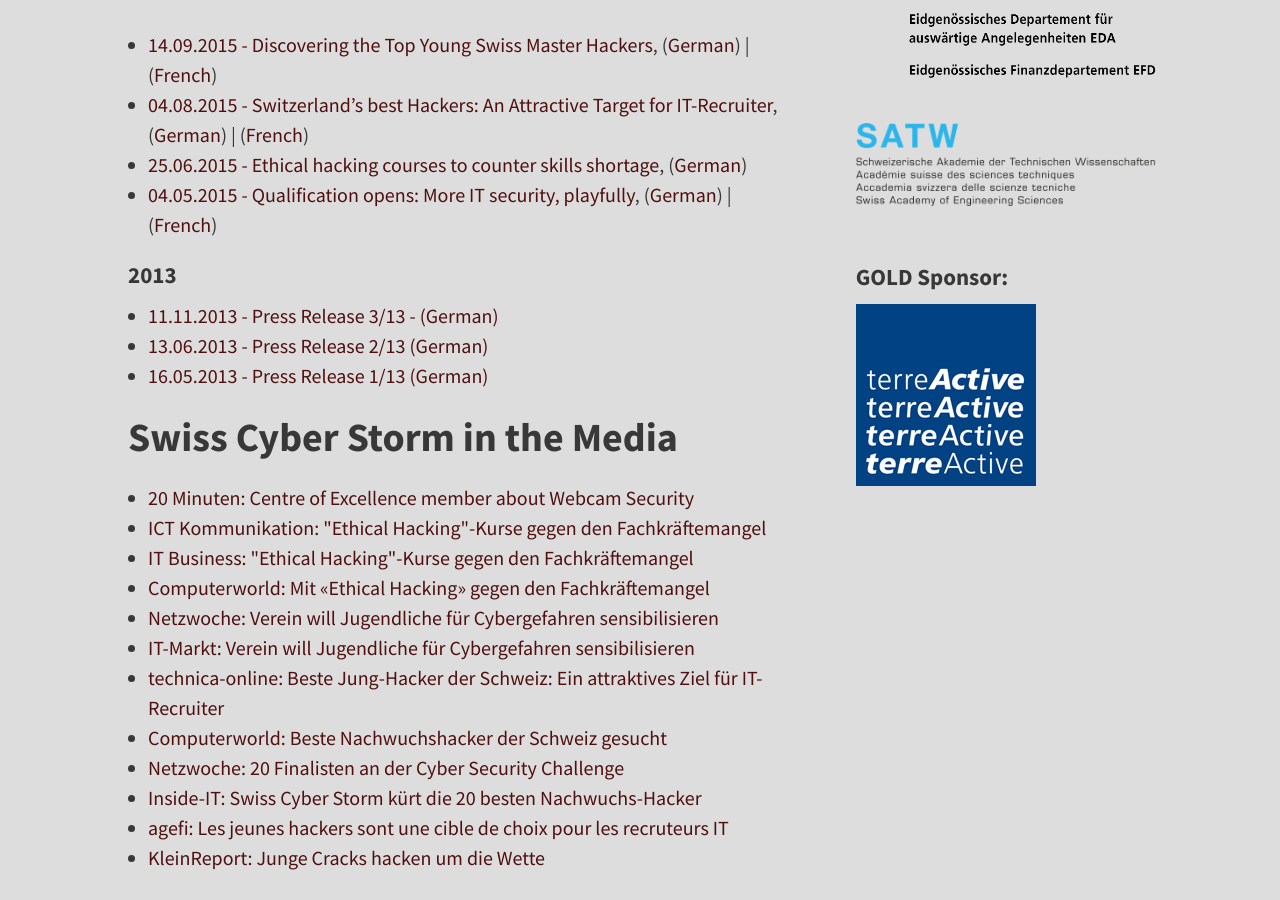
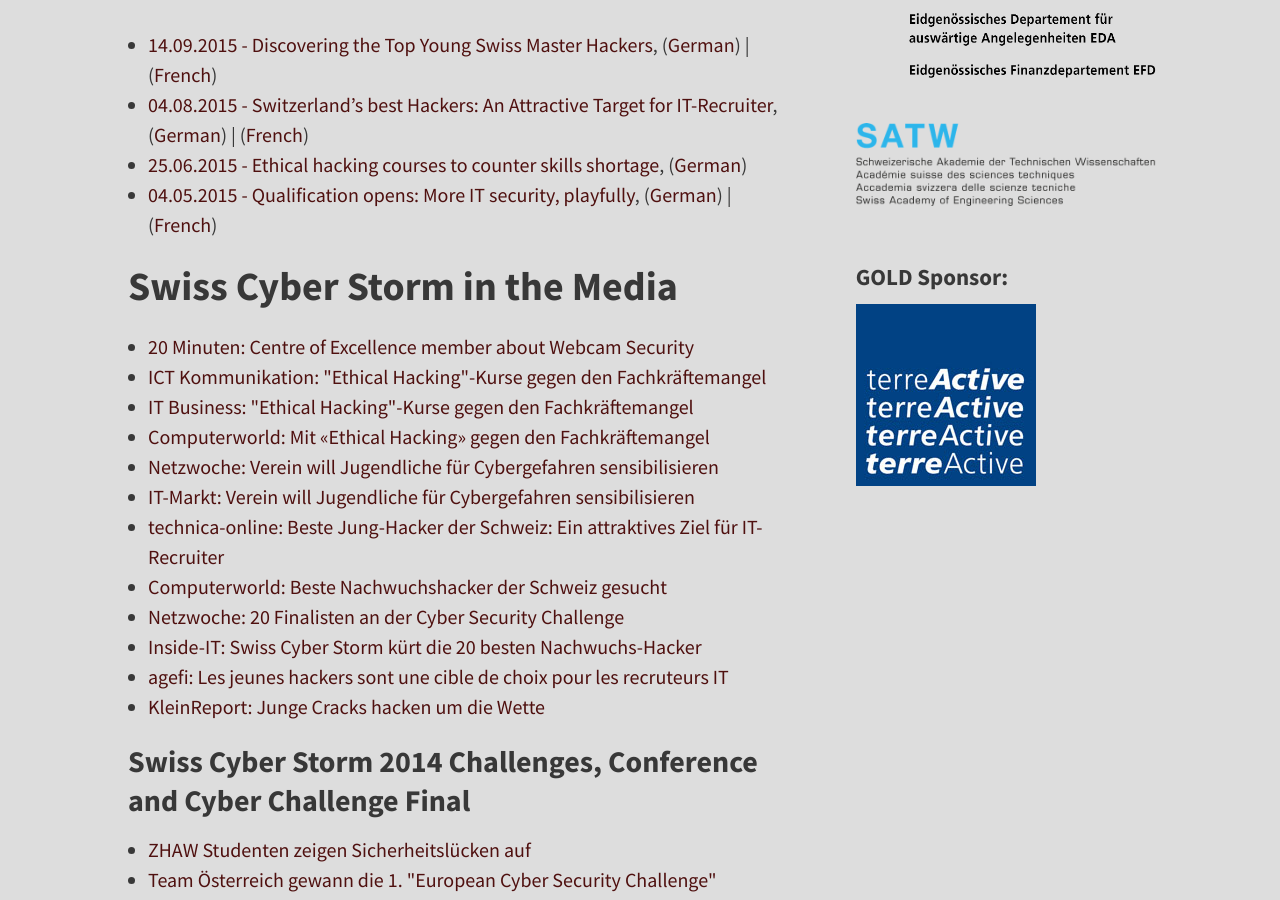
Before and after one commit to cost6/challenge.swisscyberstorm.com, a Jekyll site: the page built from 5-press.md, in a window 1280 px wide and 900 px high, scrolled down 436 px. Built offline with Jekyll 4.4.1, drawn with Linux system fonts in a browser that asks for light colours; nearby versions of some CDN libraries.

Commit message:
MM 2013 removed

```diff
--- a/5-press.md
+++ b/5-press.md
@@ -9,12 +9,6 @@
   <li><a href="/res/press/SCS_MM-Ende_Qualifikation-EN.pdf">04.08.2015 - Switzerland’s best Hackers: An Attractive Target for IT-Recruiter</a>, (<a href="/res/press/SCS_MM-Ende_Qualifikation-DE.pdf">German</a>) | (<a href="/res/press/SCS_MM-Ende_Qualifikation-FR.pdf">French</a>)</li>
   <li><a href="/res/press/SCS_MM_Event_Gymnasien_EN.pdf">25.06.2015 - Ethical hacking courses to counter skills shortage</a>, (<a href="/res/press/SCS_MM_Event_Gymnasien_DE.pdf">German</a>)</li>
   <li><a href="/res/press/Press-Release-Challenge-Start_EN.pdf">04.05.2015 - Qualification opens: More IT security, playfully</a>, (<a href="/res/press/Press-Release-Challenge-Start_DE.pdf">German</a>) | (<a href="/res/press/Press-Release-Challenge-Start_FR.pdf">French</a>)</li>
-</ul>
-<h4>2013</h4>
-<ul class="ul-bulletlist">
-<li><a href="/res/press/alpencup_final_pressemitteilung_final_v2.0.pdf">11.11.2013 - Press Release 3/13 - (German)</a></li>
-<li><a href="/res/press/SCS4_MM_20130613.pdf">13.06.2013 - Press Release 2/13 (German)</a></li>
-<li><a href="/res/press/SCS4_MM_20130516.pdf">16.05.2013 - Press Release 1/13 (German)</a></li>
 </ul>
 
 <h2>Swiss Cyber Storm in the Media</h2>
```
